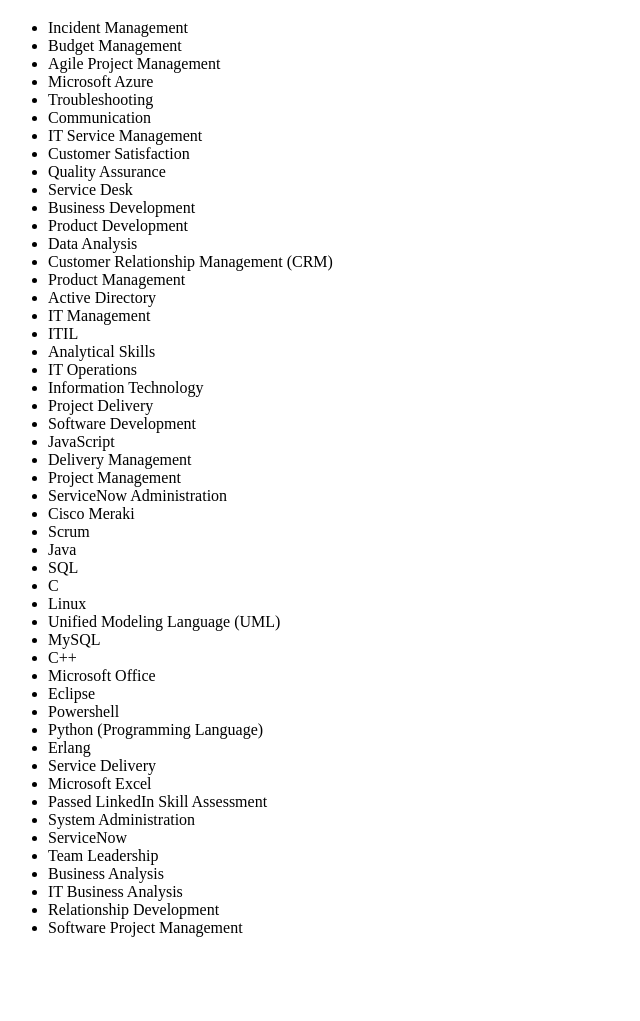
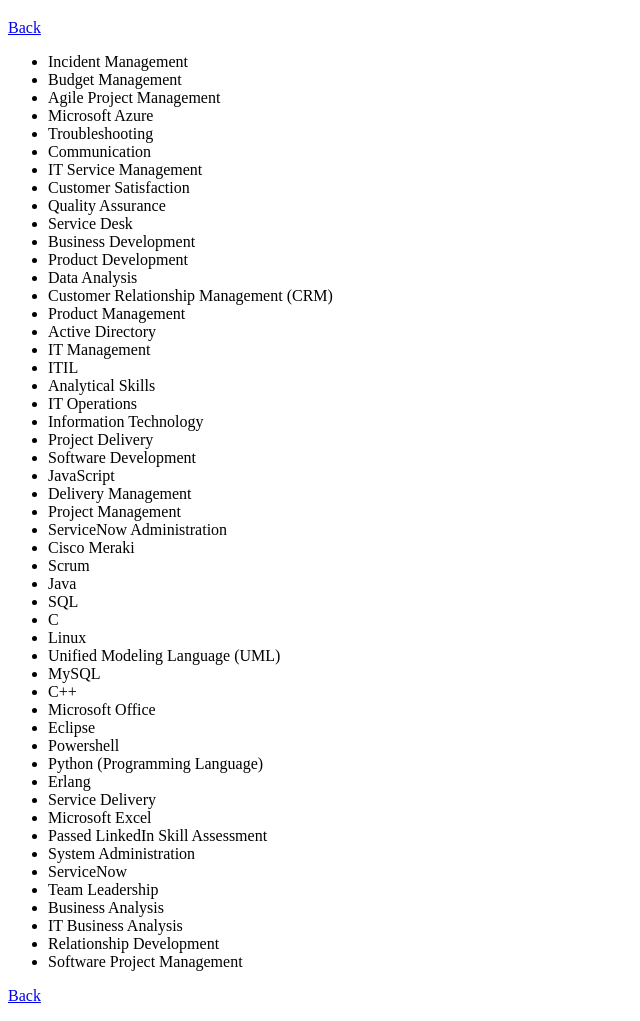
Before and after one commit to jiayu-hu18/html-resume, a plain HTML site: page public/skills.html in a window 1280 px wide. Shown: the part 61-1082 px from the top of the page, without its empty margins (0-640 px from the left). Before the commit the page ends 1014 px from the top, so only its background shows below. Drawn offline with Linux system fonts and the light colour scheme.

Commit message:
Update skills.html

```diff
--- a/public/skills.html
+++ b/public/skills.html
@@ -7,6 +7,9 @@
   </head>
   <body>
     <h1>Jiayu Hu's Skills</h1>
+    <p>
+      <a href="../index.html">Back</a>
+    </p>
     <ul>
       <li>Incident Management</li>
       <li>Budget Management</li>
@@ -60,5 +63,8 @@
       <li>Relationship Development</li>
       <li>Software Project Management</li>
     </ul>
+    <p>
+      <a href="../index.html">Back</a>
+    </p>
   </body>
 </html>
```
